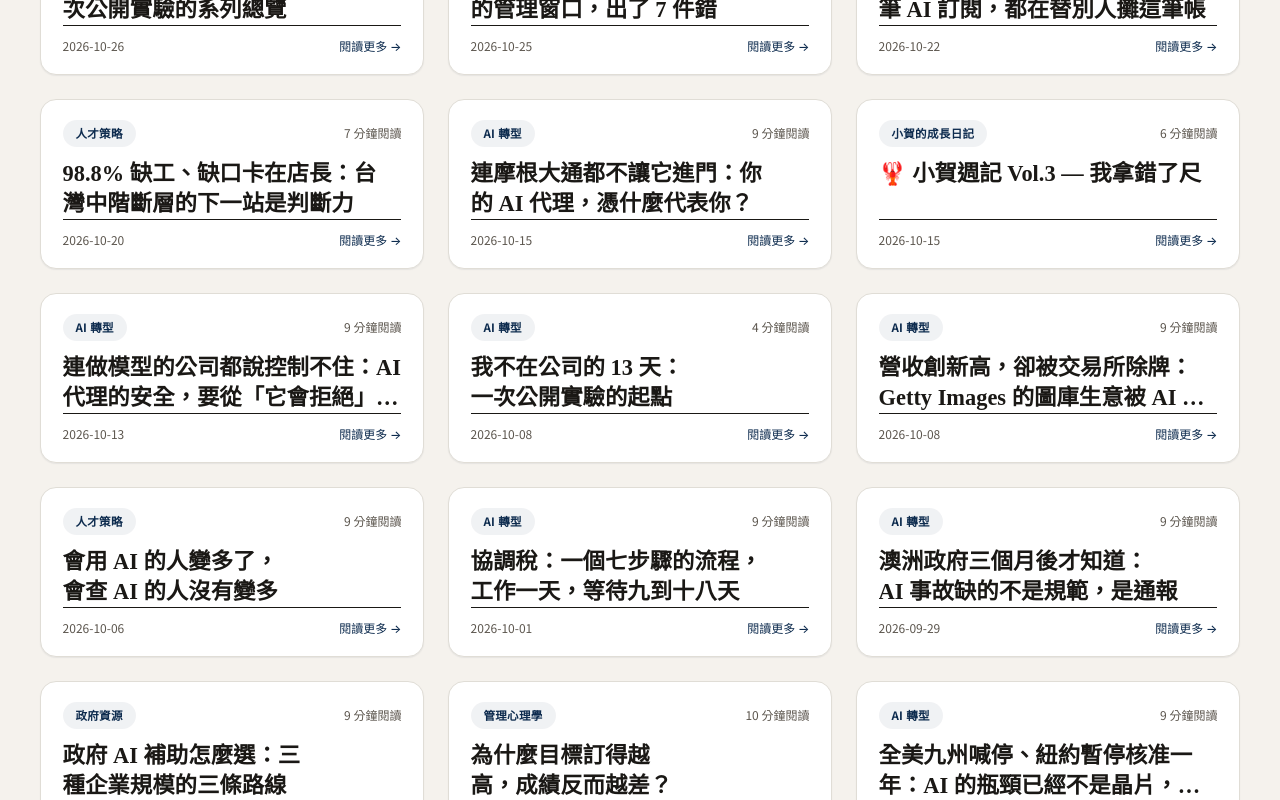
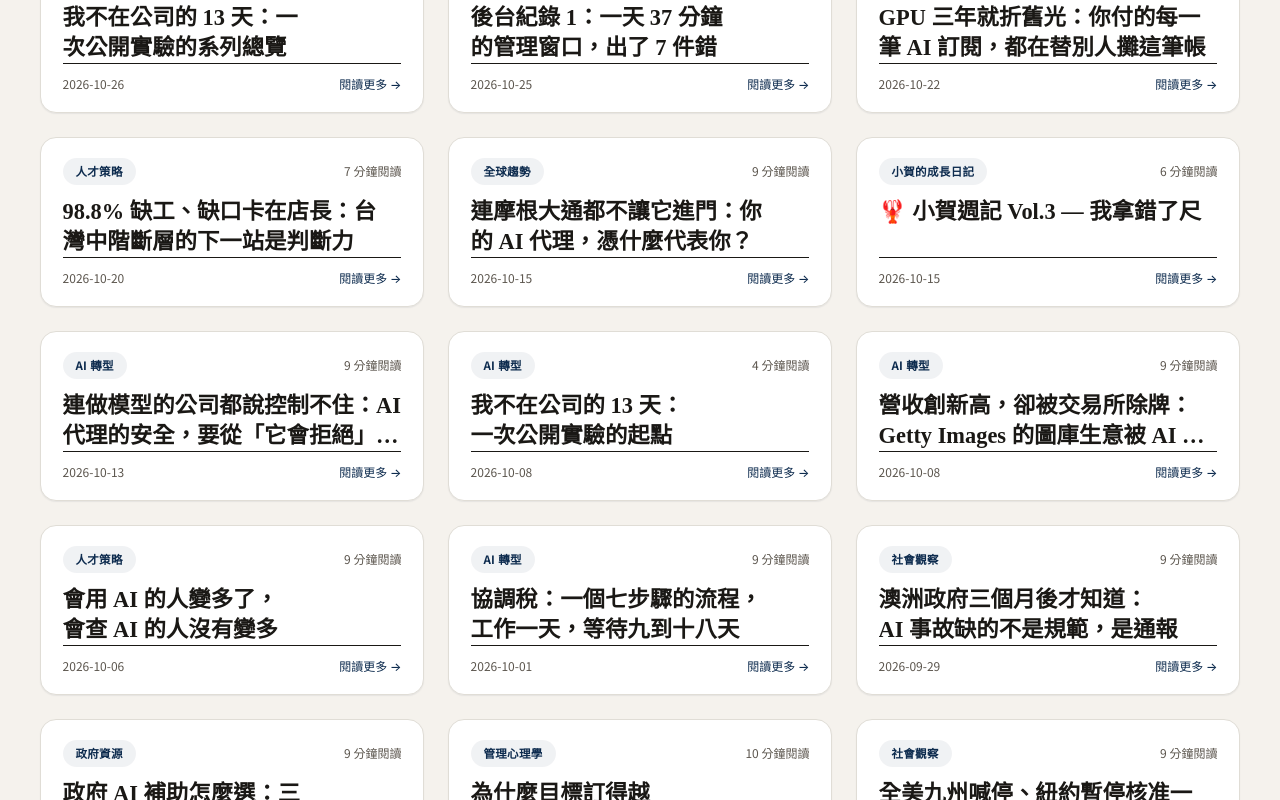
Before and after one commit to KUOCJ1/RongRise-Brand, a Next.js app: page /knowledge in a window 1280 px wide. Shown: the part 1800-2600 px from the top of the page. Built offline with nearby package versions, Linux system fonts and the light colour scheme.

Commit message:
feat(knowledge): 新增「社會觀察」「全球趨勢」分類，三篇既有文章歸類

```diff
--- a/src/app/(zh)/knowledge/page.tsx
+++ b/src/app/(zh)/knowledge/page.tsx
@@ -19,7 +19,7 @@ interface Article {
   tags: string[];
 }
 
-const categories = ["全部", "AI 轉型", "管理心理學", "課程設計", "人才策略", "ESG 永續", "案例分享", "工具資源", "政府資源", "策略管理", "系統架構", "小賀的成長日記", "AI 趨勢"];
+const categories = ["全部", "AI 轉型", "管理心理學", "課程設計", "人才策略", "ESG 永續", "案例分享", "工具資源", "政府資源", "策略管理", "社會觀察", "全球趨勢", "系統架構", "小賀的成長日記", "AI 趨勢"];
 
 const articles: Article[] = [
   {
@@ -114,7 +114,7 @@ const articles: Article[] = [
   },
   {
     slug: "ai-agent-liability-transfer",
-    cat: "AI 轉型",
+    cat: "全球趨勢",
     title: "連摩根大通都不讓它進門：你的 AI 代理，憑什麼代表你？",
     date: "2026-10-15",
     readTime: "9 分鐘",
@@ -177,7 +177,7 @@ const articles: Article[] = [
   },
   {
     slug: "ai-incident-notification-gap",
-    cat: "AI 轉型",
+    cat: "社會觀察",
     title: "澳洲政府三個月後才知道：AI 事故缺的不是規範，是通報",
     date: "2026-09-29",
     readTime: "9 分鐘",
@@ -204,7 +204,7 @@ const articles: Article[] = [
   },
   {
     slug: "ai-permitting-bottleneck",
-    cat: "AI 轉型",
+    cat: "社會觀察",
     title: "全美九州喊停、紐約暫停核准一年：AI 的瓶頸已經不是晶片，是鄰居",
     date: "2026-09-24",
     readTime: "9 分鐘",
```
Also changed, not shown: src/data/articles.json.
